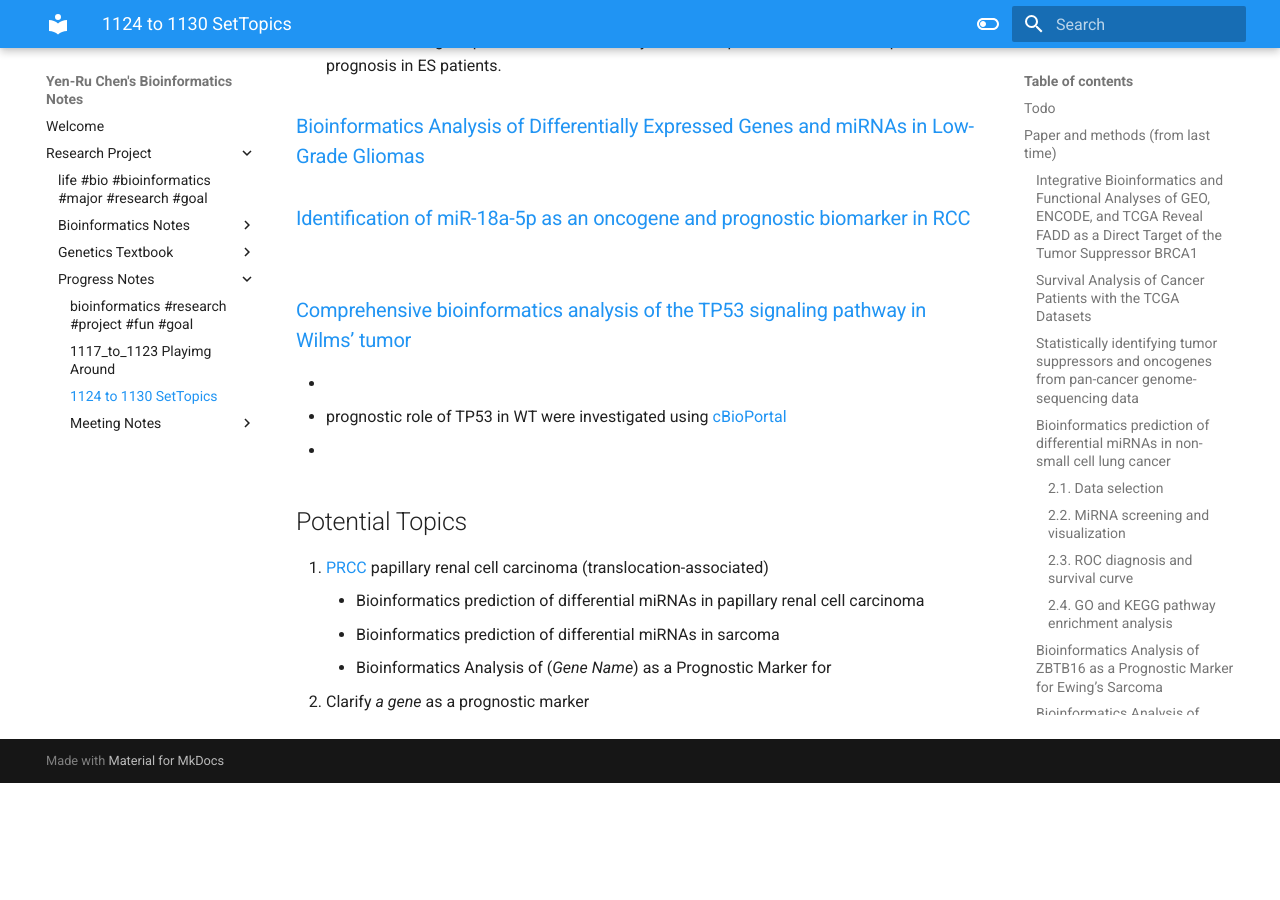
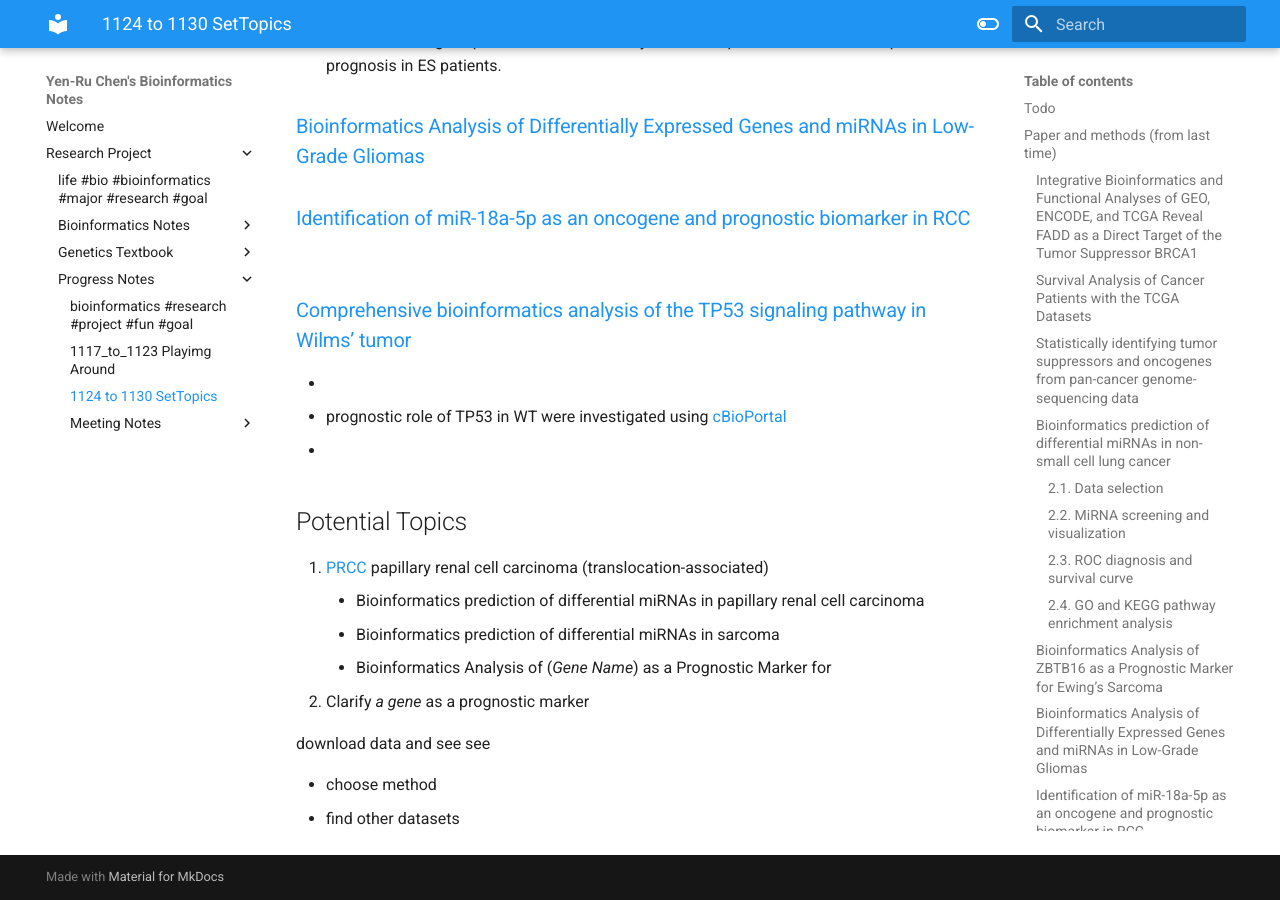
Before and after one commit to chenyenru/blogs12341234, an MkDocs documentation site: the page built from docs/Research Project/Progress Notes/1124_to_1130 SetTopics.md, in a window 1280 px wide and 900 px high, scrolled down 2452 px. Built offline with MkDocs 1.6.1 and Material for MkDocs 9.7.7, drawn with Linux system fonts in a browser that asks for light colours; before the commit the page ends 3235 px from its top, so only the background shows below that.

Commit message:
Update 1124_to_1130 SetTopics.md

```diff
--- a/docs/Research Project/Progress Notes/1124_to_1130 SetTopics.md
+++ b/docs/Research Project/Progress Notes/1124_to_1130 SetTopics.md
@@ -67,3 +67,9 @@
 	- Bioinformatics prediction of differential miRNAs in sarcoma
 	- Bioinformatics Analysis of (_Gene Name_) as a Prognostic Marker for
 2. Clarify _a gene_ as a prognostic marker
+
+
+download data and see see
+
+- choose method
+- find other datasets
```
